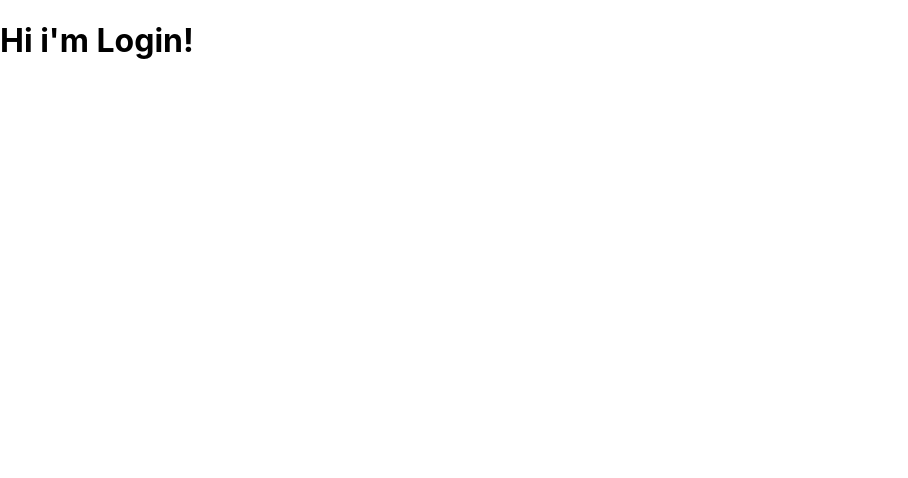
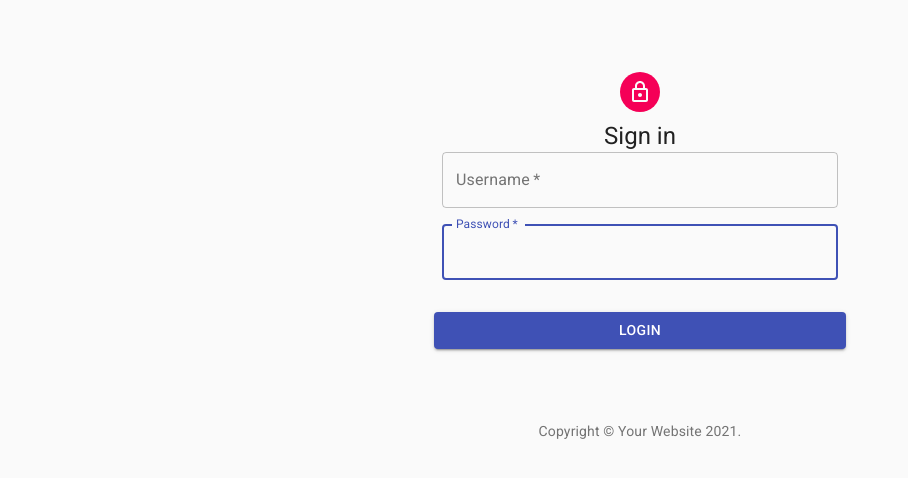
Before and after one commit to CS545-WAA-TEAM/Ecommerce-Frontend, a React (Create React App) app: page /login in a window 1280 px wide. Shown: the top 478 px of the page, without its empty margins (0-908 px from the left). Built offline with nearby package versions, Linux system fonts and the light colour scheme.

Commit message:
refactoring

```diff
--- a/src/App.js
+++ b/src/App.js
@@ -2,7 +2,7 @@ import './App.css';
 import { BrowserRouter, Route, Switch } from 'react-router-dom';
 import Home from './pages/home/index'
 import Admin from './pages/admin';
-import Seller from './pages/seller';
+import SellerP from './pages/seller';
 import Buyer from './pages/buyer';
 import SellerPage from './pages/common/seller-page';
 import ProductPage from './pages/common/product-page';
@@ -16,11 +16,11 @@ function App() {
       <Switch>
         <Route exact path="/login" component={Login} />
         <Route exact path="/register" component={Register} />
-        <Route path="/admin" component={Admin}/>
-        <Route path="/seller" component={Seller}/>
-        <Route path="/buyer" component={Buyer}/>
-        <Route path="/sellers/:id" component={SellerPage}/>
-        <Route path="/products/:id" component={ProductPage}/>
+        <Route path="/admin" component={Admin} />
+        <Route path="/seller" component={SellerP} />
+        <Route path="/buyer" component={Buyer} />
+        <Route path="/sellers/:id" component={SellerPage} />
+        <Route path="/products/:id" component={ProductPage} />
         <Route exact path="/" component={Home} />
         <Route><h1>404 Not Found</h1></Route>
       </Switch>
--- a/src/components/login/Login.js
+++ b/src/components/login/Login.js
@@ -47,7 +47,7 @@ const useStyles = makeStyles((theme) => ({
     },
 }));
 
-const Login = () => {
+const LoginComponent = () => {
 
     const dispatch = useDispatch()
     const classes = useStyles();
@@ -121,4 +121,4 @@ const Login = () => {
 
 }
 
-export default Login;
+export default LoginComponent;
--- a/src/pages/common/login.jsx
+++ b/src/pages/common/login.jsx
@@ -1,9 +1,10 @@
 import React from 'react';
+import LoginComponent from '../../components/login/Login'
 
 const Login = () => {
     return (
         <div>
-            <h1>Hi i'm Login!</h1>
+            <LoginComponent />
         </div>
     );
 }
--- a/src/pages/home/index.jsx
+++ b/src/pages/home/index.jsx
@@ -11,6 +11,7 @@ import { useHistory } from 'react-router-dom';
 import Products from '../../containers/Products/Products'
 import Signup from '../../components/Signup/Signup';
 import Login from '../../components/login/Login';
+import Seller from '../../components/Seller/Seller'
 
 function Copyright() {
     return (
@@ -100,11 +101,6 @@ export default function Home() {
 
                 <Products />
 
-                <Signup />
-
-                <Login />
-
-
             </main>
             {/* Footer */}
             <footer className={classes.footer}>
```
